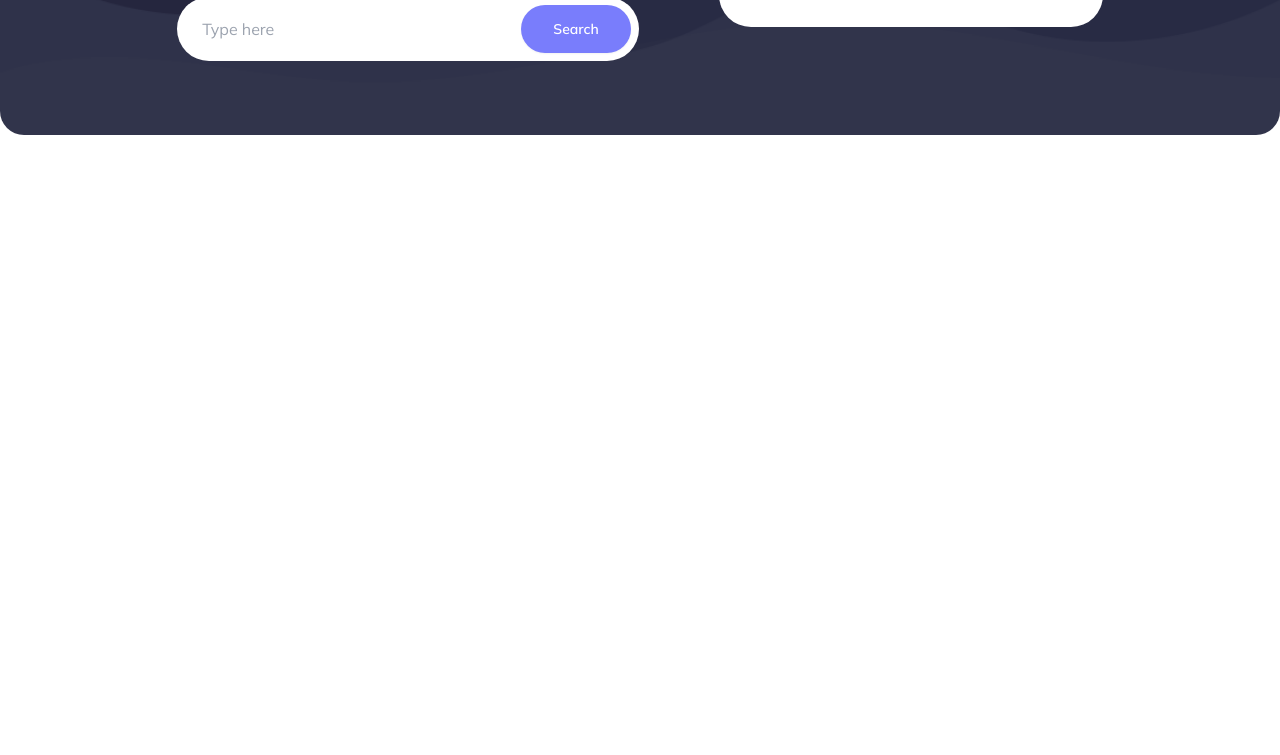
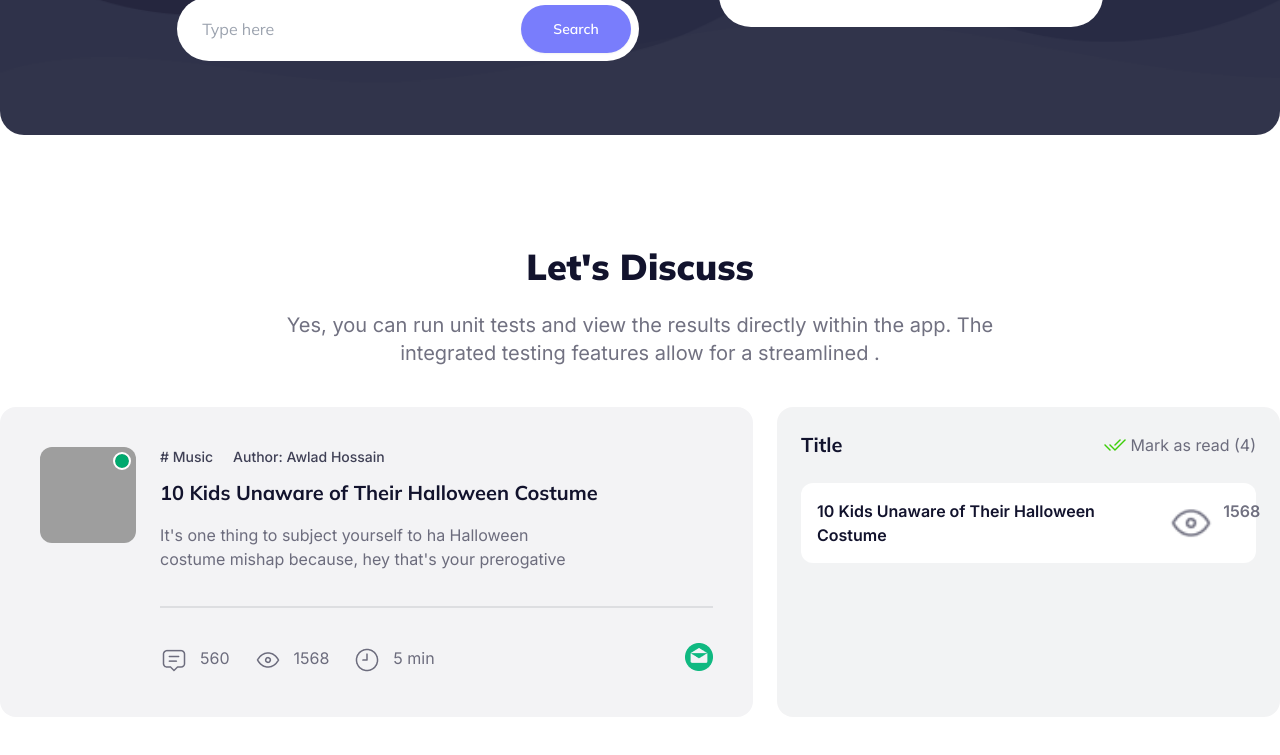
Before and after one commit to md-nahiduzzaman/retro-forum, a plain HTML site: page index.html in a window 1280 px wide. Shown: the part 505-1260 px from the top of the page. Before the commit the page ends 800 px from the top, so only its background shows below. Drawn offline with nearby package versions, Linux system fonts and the light colour scheme; grey boxes are pictures that could not be loaded.

Commit message:
added discuss section

```diff
--- a/index.html
+++ b/index.html
@@ -141,7 +141,106 @@
         </div>
       </section>
     </header>
-    <main></main>
+    <main>
+      <!-- discuss section -->
+      <section class="container mx-auto mt-28 mb-28">
+        <!-- sec title -->
+        <div class="flex flex-col items-center mb-10">
+          <h1 class="font-black text-4xl text-[#12132D]">Let's Discuss</h1>
+          <p
+            class="font-inter text-xl text-[#12132D99] w-[60%] text-center mt-6"
+          >
+            Yes, you can run unit tests and view the results directly within the
+            app. The integrated testing features allow for a streamlined .
+          </p>
+        </div>
+        <!-- discuss container -->
+        <div class="flex gap-6">
+          <div class="w-3/5 space-y-6">
+            <div class="bg-[#F3F3F5] flex flex-row gap-6 p-10 rounded-2xl">
+              <!-- avatar -->
+              <div>
+                <div class="avatar online">
+                  <div class="w-24 rounded-xl">
+                    <img
+                      src="https://daisyui.com/images/stock/photo-1534528741775-53994a69daeb.jpg"
+                    />
+                  </div>
+                </div>
+              </div>
+              <!-- details -->
+              <div>
+                <div
+                  class="flex gap-5 font-inter font-medium text-sm text-[#12132Dcc] mb-3"
+                >
+                  <p># <span>Music</span></p>
+                  <p>Author: <span>Awlad Hossain</span></p>
+                </div>
+                <div>
+                  <h2 class="font-bold text-xl text-[#12132D] mb-4">
+                    10 Kids Unaware of Their Halloween Costume
+                  </h2>
+                  <p class="font-inter text-base text-[#12132D99] w-3/4">
+                    It's one thing to subject yourself to ha Halloween costume
+                    mishap because, hey that's your prerogative
+                  </p>
+                </div>
+                <div class="divider pt-5 pb-5"></div>
+                <div class="flex flex-row justify-between items-center">
+                  <div class="flex gap-6 font-inter text-base text-[#12132D99]">
+                    <div class="flex gap-3">
+                      <img src="./images/read.png" alt="" />
+                      <p>560</p>
+                    </div>
+                    <div class="flex gap-3">
+                      <img src="./images/view.png" alt="" />
+                      <p>1568</p>
+                    </div>
+                    <div class="flex gap-3">
+                      <img src="./images/time.png" alt="" />
+                      <p>5 min</p>
+                    </div>
+                  </div>
+                  <div class="">
+                    <button><img src="./images/markRead.png" alt="" /></button>
+                  </div>
+                </div>
+              </div>
+            </div>
+          </div>
+          <div class="bg-[#12132D0d] p-6 w-2/5 rounded-2xl space-y-6">
+            <!-- title -->
+            <div class="flex justify-between items-center">
+              <h4 class="font-bold text-xl text-[#12132D]">Title</h4>
+              <div class="flex gap-1 font-inter text-base text-[#12132D99]">
+                <img src="./images/markIcon.png" alt="" />
+                <p>Mark as read (<span>4</span>)</p>
+              </div>
+            </div>
+            <!-- read container -->
+            <div>
+              <div class="flex justify-between bg-white p-4 rounded-xl">
+                <p class="font-inter font-semibold text-base text-[#12132D]">
+                  10 Kids Unaware of Their Halloween Costume
+                </p>
+                <div class="flex gap-2">
+                  <img src="./images/view.png" alt="" />
+                  <p
+                    class="font-inter font-semibold text-base text-[#12132D99]"
+                  >
+                    1568
+                  </p>
+                </div>
+              </div>
+            </div>
+          </div>
+        </div>
+      </section>
+      <!-- news letter section -->
+      <section></section>
+      <!-- post section -->
+      <section></section>
+    </main>
     <footer></footer>
     <script src="./scripts/app.js"></script>
   </body>
```
Also changed, not shown: images/markIcon.png (renamed from images/Frame (4).png), images/markRead.png (renamed from images/Group 40106.png), images/read.png (renamed from images/tabler-icon-message-2.png), images/time.png (renamed from images/tabler-icon-clock-hour-9.png), images/view.png (renamed from images/tabler-icon-eye.png).
